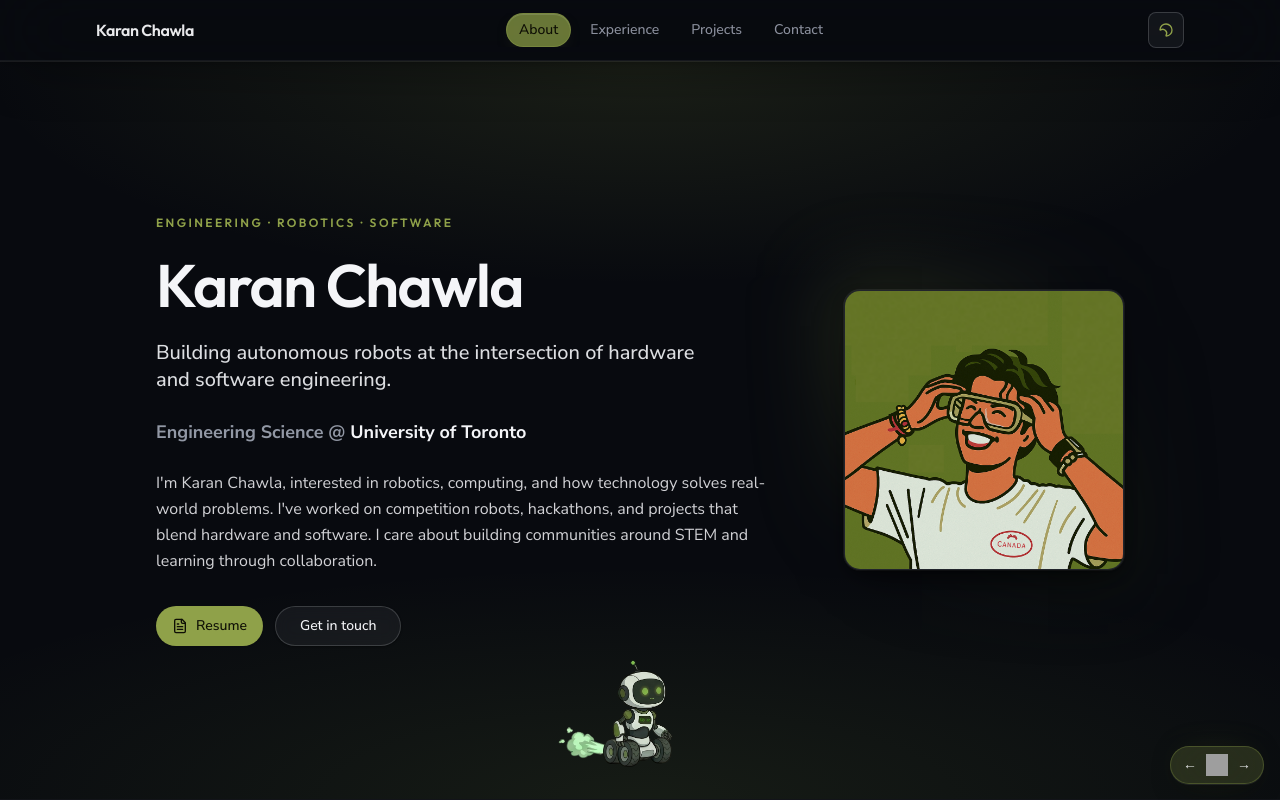
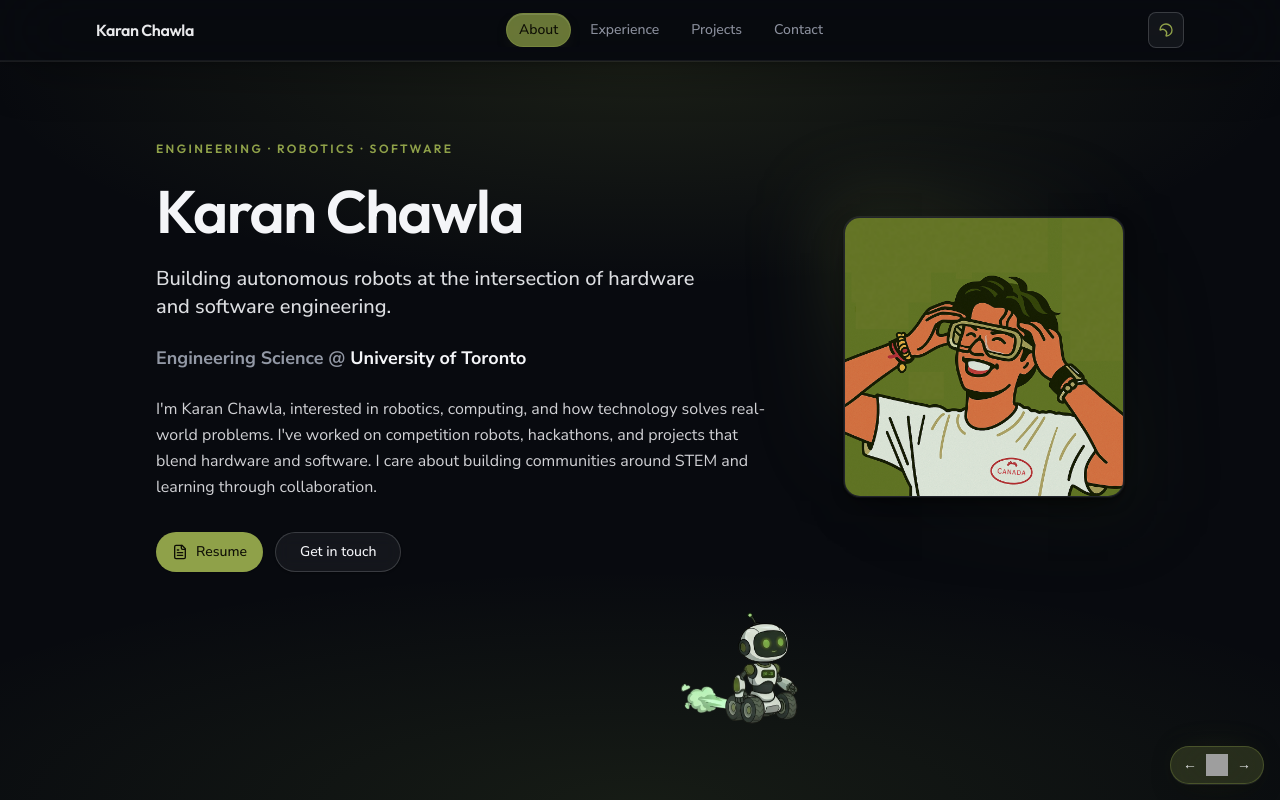
Before and after one commit to KaranChawlaD/Personal-Website-V2, a Next.js app: page / in a window 1280 px wide. Shown: the top 800 px of the page. Built offline with nearby package versions, Linux system fonts and the light colour scheme; grey boxes are pictures that could not be loaded.

Commit message:
fix: robot placement

```diff
--- a/app/globals.css
+++ b/app/globals.css
@@ -191,17 +191,12 @@
     width: var(--robot-sprite-w);
   }
 
-  .robot-drive-motion--overlay {
-    bottom: 1.25rem;
-  }
-
   @media (min-width: 640px) {
-    .robot-drive-motion--overlay {
-      bottom: 1.75rem;
+    .robot-drive-motion {
       width: var(--robot-sprite-w-sm);
     }
 
-    .robot-drive-lane--overlay .robot-drive-sprite {
+    .robot-drive-sprite {
       width: var(--robot-sprite-w-sm);
     }
   }
@@ -227,7 +222,7 @@
   }
 
   @media (min-width: 640px) {
-    .robot-drive-lane--overlay .robot-drive-hint {
+    .robot-drive-hint {
       transform: translate(
         calc(var(--robot-sprite-w-sm) / 2 - 100%),
         calc(-100% - 0.35rem)
@@ -236,19 +231,18 @@
   }
 
   @media (prefers-reduced-motion: reduce) {
-    .robot-drive-motion--overlay {
-      animation: none;
+    .robot-drive-motion {
       left: 50%;
-      transform: translateX(-50%);
+      transform: translateX(-50%) !important;
     }
 
-    .robot-drive-lane--overlay .robot-drive-frame-2,
-    .robot-drive-lane--overlay .robot-drive-frame-3 {
+    .robot-drive-frame-2,
+    .robot-drive-frame-3 {
       animation: none;
       opacity: 0;
     }
 
-    .robot-drive-lane--overlay .robot-drive-frame-1 {
+    .robot-drive-frame-1 {
       animation: none;
       opacity: 1;
     }
--- a/app/personal-website-client.tsx
+++ b/app/personal-website-client.tsx
@@ -308,11 +308,11 @@
                 ))}
               </div>
             </div> */}
-            <div className="sm:hidden">
-              <RobotDriveAnimation layout="inline" />
+
+            <div className="-mx-4 sm:-mx-6 lg:-mx-8">
+              <RobotDriveAnimation />
             </div>
           </div>
-          <RobotDriveAnimation layout="overlay" />
           </RobotDriveSpeedProvider>
         </section>
 
--- a/components/robot-drive-animation.tsx
+++ b/components/robot-drive-animation.tsx
@@ -11,7 +11,6 @@
   type ReactNode,
 } from "react";
 import Image from "next/image";
-import { cn } from "@/lib/utils";
 
 const ROBOT_FRAMES = [
   { src: "/cartoon_robot_1.png", width: 458, height: 445 },
@@ -94,18 +93,13 @@
   );
 }
 
-type RobotDriveAnimationProps = {
-  layout: "inline" | "overlay";
-};
-
-export function RobotDriveAnimation({ layout }: RobotDriveAnimationProps) {
+export function RobotDriveAnimation() {
   const ctx = useContext(RobotDriveSpeedContext);
   if (!ctx) {
     throw new Error("RobotDriveAnimation must be used within RobotDriveSpeedProvider");
   }
 
   const { speedMultiplier, onSpeedUp, onReset } = ctx;
-  const isOverlay = layout === "overlay";
   const atMaxSpeed = speedMultiplier >= MAX_SPEED_MULTIPLIER;
   const motionRef = useRef<HTMLDivElement>(null);
   const progressRef = useRef(0);
@@ -147,7 +141,7 @@
 
     raf = requestAnimationFrame(tick);
     return () => cancelAnimationFrame(raf);
-  }, [layout]);
+  }, []);
 
   const handleClick = () => {
     const motion = motionRef.current;
@@ -171,28 +165,16 @@
   } as React.CSSProperties;
 
   return (
-    <div
-      className={cn(
-        "robot-drive-lane z-[1] overflow-visible",
-        isOverlay
-          ? "robot-drive-lane--overlay pointer-events-none absolute inset-x-0 bottom-0 hidden h-0 sm:block"
-          : "relative mt-6 h-20 w-[calc(100%+2rem)] max-w-none -mx-4"
-      )}
-    >
+    <div className="robot-drive-lane relative z-[1] mt-8 h-20 w-full shrink-0 overflow-visible sm:mt-10 sm:h-28">
       <div
         ref={motionRef}
-        className={cn(
-          "robot-drive-motion",
-          isOverlay
-            ? "robot-drive-motion--overlay absolute h-28"
-            : "relative h-20"
-        )}
+        className="robot-drive-motion relative h-full"
         style={motionStyle}
       >
         <button
           type="button"
           onClick={handleClick}
-          className="group relative h-full w-full cursor-pointer pointer-events-auto border-0 bg-transparent p-0"
+          className="group relative h-full w-full cursor-pointer border-0 bg-transparent p-0"
           aria-label={
             atMaxSpeed ? "Reset robot speed" : "Speed up the robot"
           }
```
